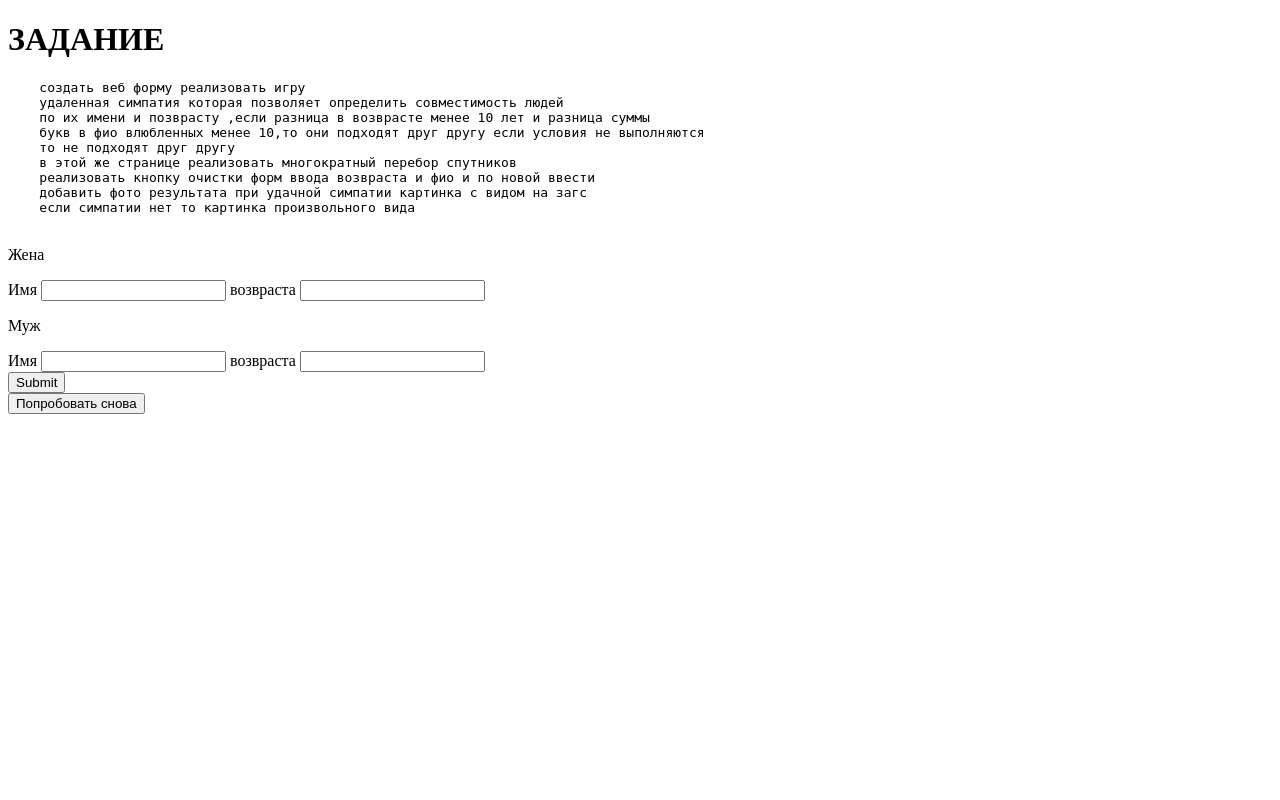
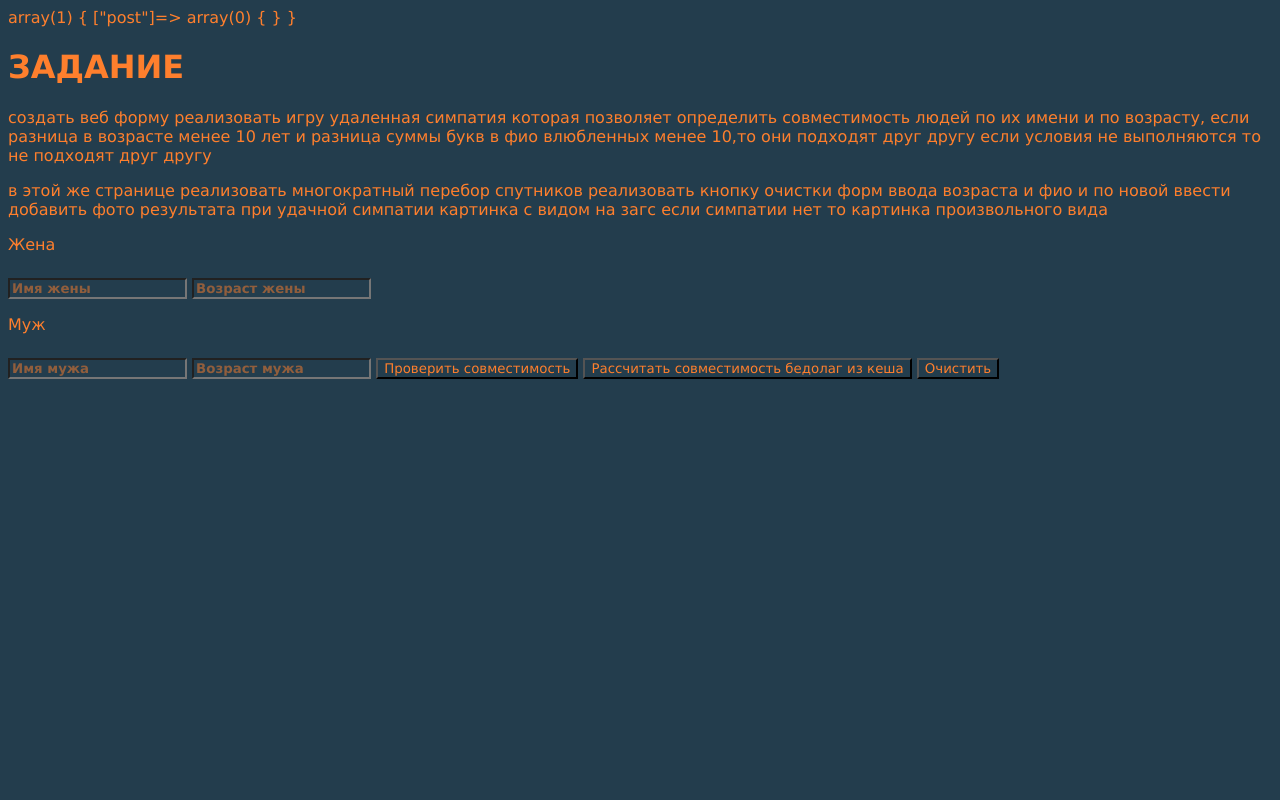
Before and after one commit to HardCoreDevMachine/Love, a PHP site: page / in a window 1280 px wide. Run offline with PHP 8.4, Linux system fonts and the light colour scheme.

Commit message:
little fix

```diff
--- a/index.php
+++ b/index.php
@@ -1,42 +1,106 @@
 <?php
 //Это только MVP - сильно не осуждать
+var_dump(['post' => $_POST]);
+/**
+ * Check potential couple compatibility
+ *
+ * @todo Replace array with a proper DTO object for better type safety and structure.
+ *
+ * @param array{
+ *     "wife-name": string,
+ *     "wife-age": int,
+ *     "husband-name": string,
+ *     "husband-age": int
+ * } $pairData Associative array containing partner data.
+ * @return bool Returns `true` on success, `false` on failure.
+ */
+function checkPairCompatibility(array $pairData): bool
+{
+    $acceptableDifference = 10;
+
+    return
+        abs(mb_strlen($pairData['husband-name']) - mb_strlen($pairData['wife-name'])) <= $acceptableDifference
+        && abs($pairData['husband-age'] - $pairData['wife-age']) <= $acceptableDifference;
+}
 
 /**
- * Main page function
+ * Finds potential pairs from given arrays of available husbands and wives.
+ *
+ * @todo Replace array structures with DTOs for better type safety and readability.
+ *       Example: Use `Husband[]` and `Wife[]` instead of raw arrays.
+ *
+ * @param array{
+ *     free_husband: array<array-key, array{name: string, age: int}>,
+ *     free_wife: array<array-key, array{name: string, age: int}>
+ * } $people Associative array containing two sub-arrays of potential candidates
+ *
+ * @return array<array{
+ *     wife-name: string,
+ *     wife-age: int,
+ *     husband-name: string,
+ *     husband-age: int
+ * }> Returns an array of possible pair combinations
+ *
+ * @throws InvalidArgumentException If input arrays don't match expected structure
+ */
+function findPotentialPair(array $people): array
+{
+    if (count($people) === 0) {
+        return [];
+    }
+
+    $result = [];
+
+    foreach ($people['free_wife'] as $wife) {
+        foreach ($people['free_husbands'] as $husband) {
+            if (checkPairCompatibility([...$wife, ...$husband])) {
+                $result[] = [...$wife, ...$husband];
+            }
+        }
+    }
+
+    return $result;
+}
+
+/**
+ * Summary of gameFormValidation
+ *
+ * @todo Create another validation exception
+ *
  * @param array $body
- * @return bool
+ * @return void
+ *
+ * @throws Exception
  */
-function main(array $body): bool
+function gameFormValidation(array $body): void
 {
     $formHolderNames = [
-        'wafu-name',
-        'wafu-age',
+        'wife-name',
+        'wife-age',
         'husband-name',
         'husband-age',
     ];
 
     array_walk($formHolderNames, static function ($name) use ($body): void {
         if (!isset($body[$name]) || empty($body[$name])) {
-            throw new Exception('Недопустипо передовать незаполненное поле');
+            throw new Exception('Недопустимо передавать незаполненное поле');
         }
     });
 
-    $accepteableDifference = 10;
-
-    return
-        abs(mb_strlen($body['husband-name']) - mb_strlen($body['wafu-name'])) <= $accepteableDifference
-        && abs($body['husband-age'] - $body['wafu-age']) <= $accepteableDifference;
 }
 
 if (!empty($_POST)) {
+
+    $body = $_POST;
+    gameFormValidation($body);
     try {
-        $result = main($_POST);
-        var_dump($_POST);
+        $result = checkPairCompatibility($body);
     } catch (Exception $e) {
         http_response_code(400);
         echo $e->getMessage();
         die;
     }
+
     if (!$result) {
         session_start();
 
@@ -51,7 +115,9 @@ if (!empty($_POST)) {
 
         session_write_close();
     }
+    var_dump($_SESSION);
 }
+
 ?>
 
 <!DOCTYPE html>
@@ -61,48 +127,63 @@ if (!empty($_POST)) {
     <meta charset="UTF-8">
     <meta name="viewport" content="width=device-width, initial-scale=1.0">
     <title>Document</title>
+    <style>
+        * {
+            color: #fe7f2d;
+            background-color: #233d4d;
+            font-family: Verdana, Geneva, sans-serif;
+        }
+
+        input {
+            margin-top: 0.5rem;
+            outline-width: 0;
+        }
+
+        input::placeholder {
+            font-weight: bold;
+            opacity: 0.5;
+            color: #fe7f2d;
+        }
+    </style>
 </head>
 
 <body>
-    <?php if (!isset($result) && $_SERVER['REQUEST_METHOD'] === 'GET') {?>
+    <?php if (!isset($result) && $_SERVER['REQUEST_METHOD'] === 'GET') { ?>
 
         <h1>ЗАДАНИЕ</h1>
-    <pre>
+        <p>
             создать веб форму реализовать игру
             удаленная симпатия которая позволяет определить совместимость людей
-    по их имени и позврасту ,если разница в возврасте менее 10 лет и разница суммы
+            по их имени и по возрасту, если разница в возрасте менее 10 лет и разница суммы
             букв в фио влюбленных менее 10,то они подходят друг другу если условия не выполняются
             то не подходят друг другу
+        </p>
+        <p>
             в этой же странице реализовать многократный перебор спутников
-    реализовать кнопку очистки форм ввода возвраста и фио и по новой ввести
+            реализовать кнопку очистки форм ввода возраста и фио и по новой ввести
             добавить фото результата при удачной симпатии картинка с видом на загс
             если симпатии нет то картинка произвольного вида
-    </pre>
+        </p>
         <form action="<?php $_SERVER['PHP_SELF'] ?>" method="post">
             <p>Жена</p>
-        <label for="">Имя</label>
-        <input type="text" name="wafu-name" value="<?=$wafuName ?? null ?>">
-        <label for="">возвраста</label>
-        <input type="number" name="wafu-age" value="<?=$wafuAge ?? null ?>">
+            <input type="text" name="wife-name" placeholder="Имя жены">
+            <input type="number" name="wife-age" placeholder="Возраст жены">
 
             <p>Муж</p>
-        <label for="">Имя</label>
-        <input type="text" name="husband-name" value="<?=$husbandName ?? null?>">
-        <label for="">возвраста</label>
-        <input type="number" name="husband-age" value="<?=$husbandAge ?? null?>">
-        <br>
-        <input type="submit">
+            <input type="text" name="husband-name" placeholder="Имя мужа">
+            <input type="number" name="husband-age" placeholder="Возраст мужа">
+
+            <button type="submit" value="form-calc">Проверить совместимость</button>
+            <button type="submit" value="cache-calc">Рассчитать совместимость бедолаг из кеша</button>
+            <input type="reset" name="reset-btn" value="Очистить">
         </form>
-    <?php } elseif ($result) {?>
+    <?php } elseif ($result) { ?>
         <h1>Ты победил</h1>
         <img src="/win.png" alt="">
-    <?php } else {?>
+    <?php } else { ?>
         <h1>Ты проиграл</h1>
         <img src="/ultra-win.png" alt="">
     <?php } ?>
-        <form action="<?php echo $_SERVER['PHP_SELF'] ?>" method="get">
-        <input type="submit" value="Попробовать снова">
-    </form>
 </body>
 
 </html>
```
Also changed, not shown: README.md, 1 other file. Lines whose indentation alone changed are shown as unchanged.
